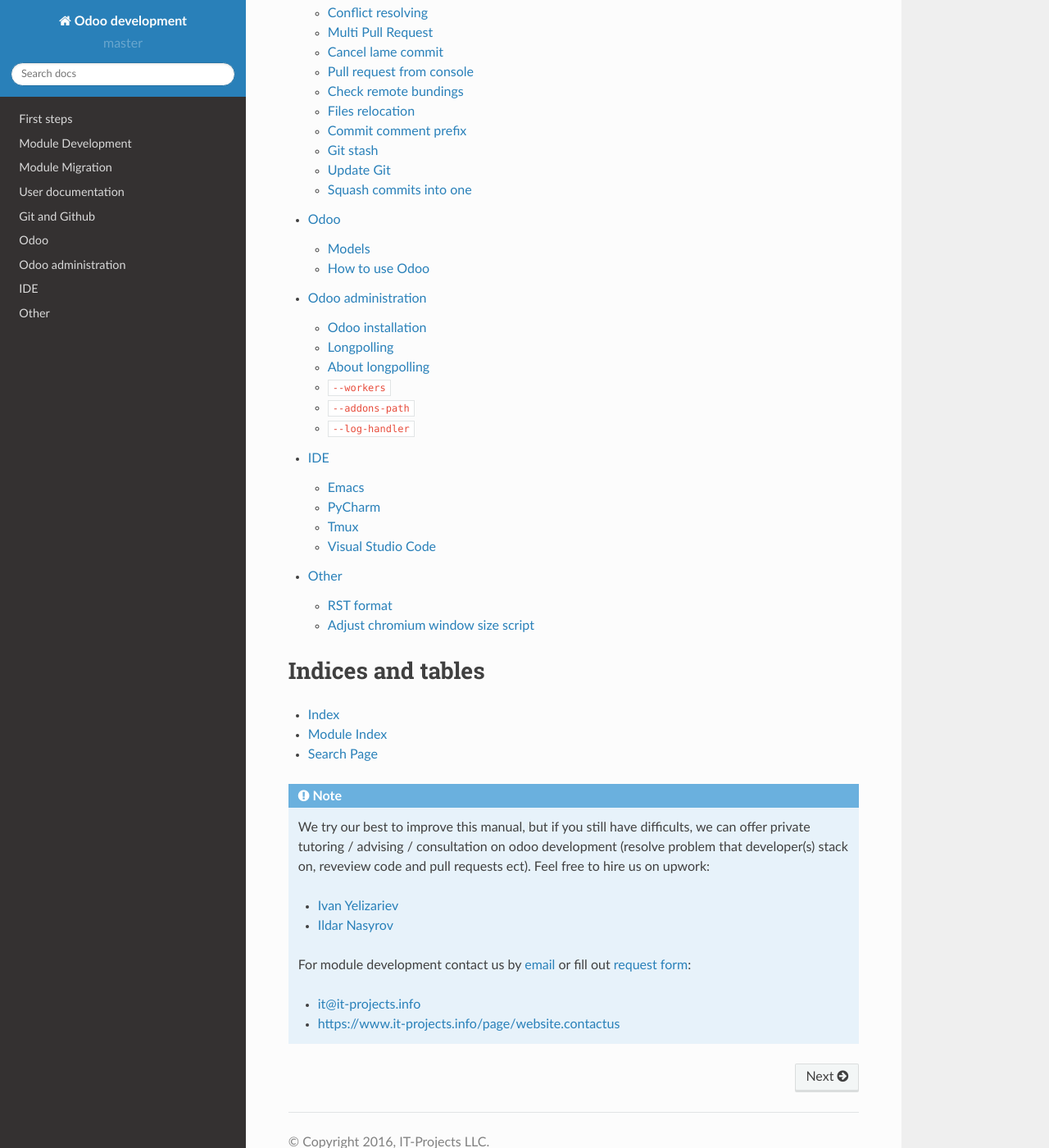
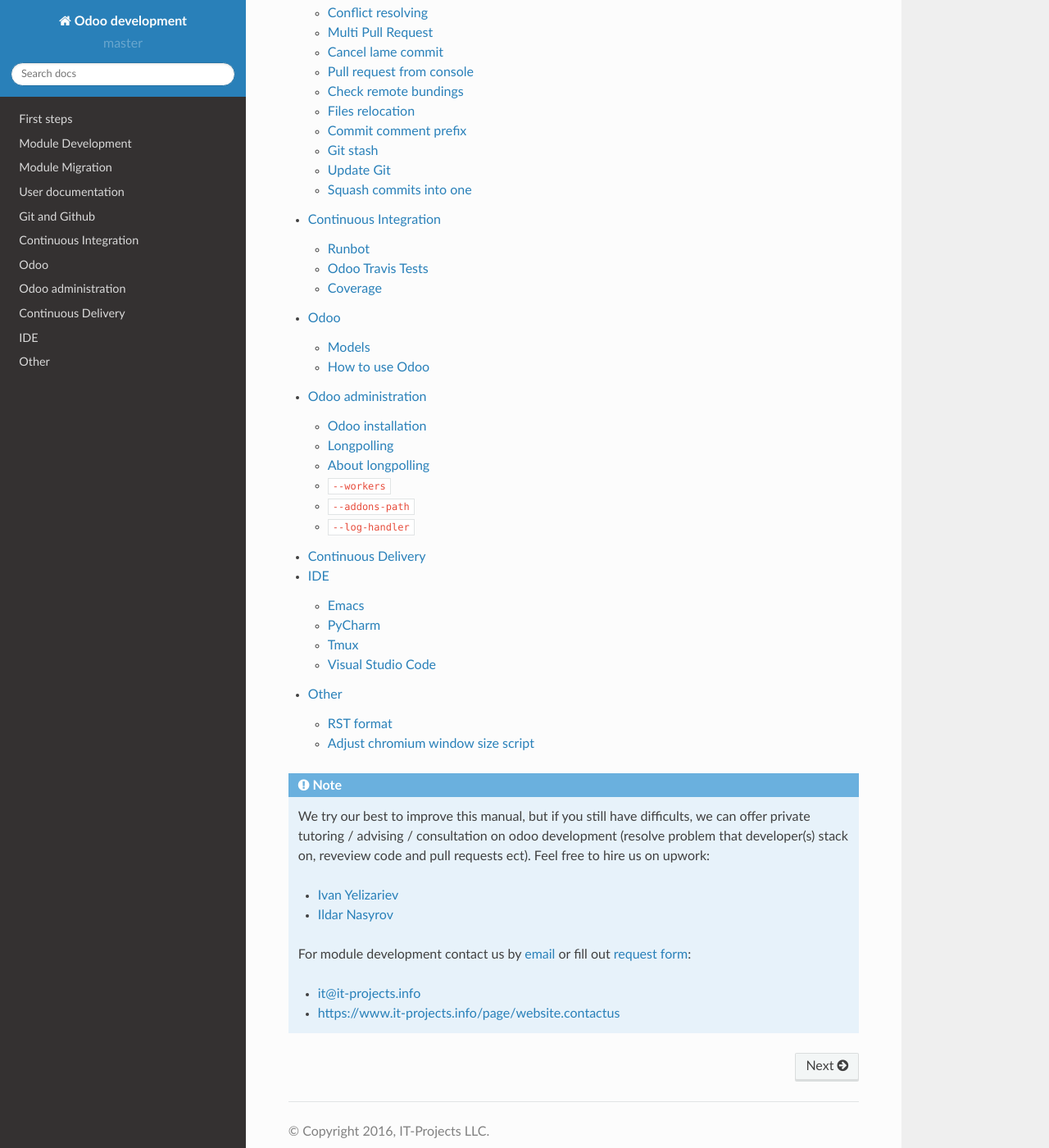
Before and after one commit to itpp-labs/odoo-development, a Sphinx documentation site: the page built from docs/index.rst, in a window 1280 px wide and 1400 px high, scrolled down 1128 px. Shown: the whole window at 82% size. Built offline with Sphinx 7.4.7 and the Read the Docs theme 2.0.0, drawn with Linux system fonts in a browser that asks for light colours; pages that are not in the unit, such as notebooks, are missing from menus.

Commit message:
ADD CI\CD section + runbot article
Also, delete unworked Indices and tables section

```diff
--- /dev/null
+++ b/docs/cd/index.rst
@@ -0,0 +1,5 @@
+=====================
+ Continuous Delivery
+=====================
+
+TODO
--- /dev/null
+++ b/docs/ci/coverage.rst
@@ -0,0 +1,3 @@
+==========
+ Coverage
+==========
--- /dev/null
+++ b/docs/ci/index.rst
@@ -0,0 +1,10 @@
+========================
+ Continuous Integration
+========================
+
+.. toctree::
+   :maxdepth: 2
+
+   runbot
+   travis
+   coverage
--- /dev/null
+++ b/docs/ci/travis.rst
@@ -0,0 +1,5 @@
+===================
+ Odoo Travis Tests
+===================
+
+TODO
--- a/docs/index.rst
+++ b/docs/index.rst
@@ -15,18 +15,13 @@
    migration/index
    description/index
    git/index
+   ci/index
    odoo/index
    admin/index
+   cd/index
    ide/index
    other/index
 
-
-Indices and tables
-==================
-
-* :ref:`genindex`
-* :ref:`modindex`
-* :ref:`search`
 
 .. note:: We try our best to improve this manual, but if you still have difficults, we can offer private tutoring / advising / consultation on odoo development (resolve problem that developer(s) stack on, reveview code and pull requests ect). Feel free to hire us on upwork:
 
```
Also changed, not shown: docs/ci/runbot.rst (added, +74 -0 lines), docs/images/runbot.it-projects.info.png (added), docs/images/runbot.odoo.com.png (added).
